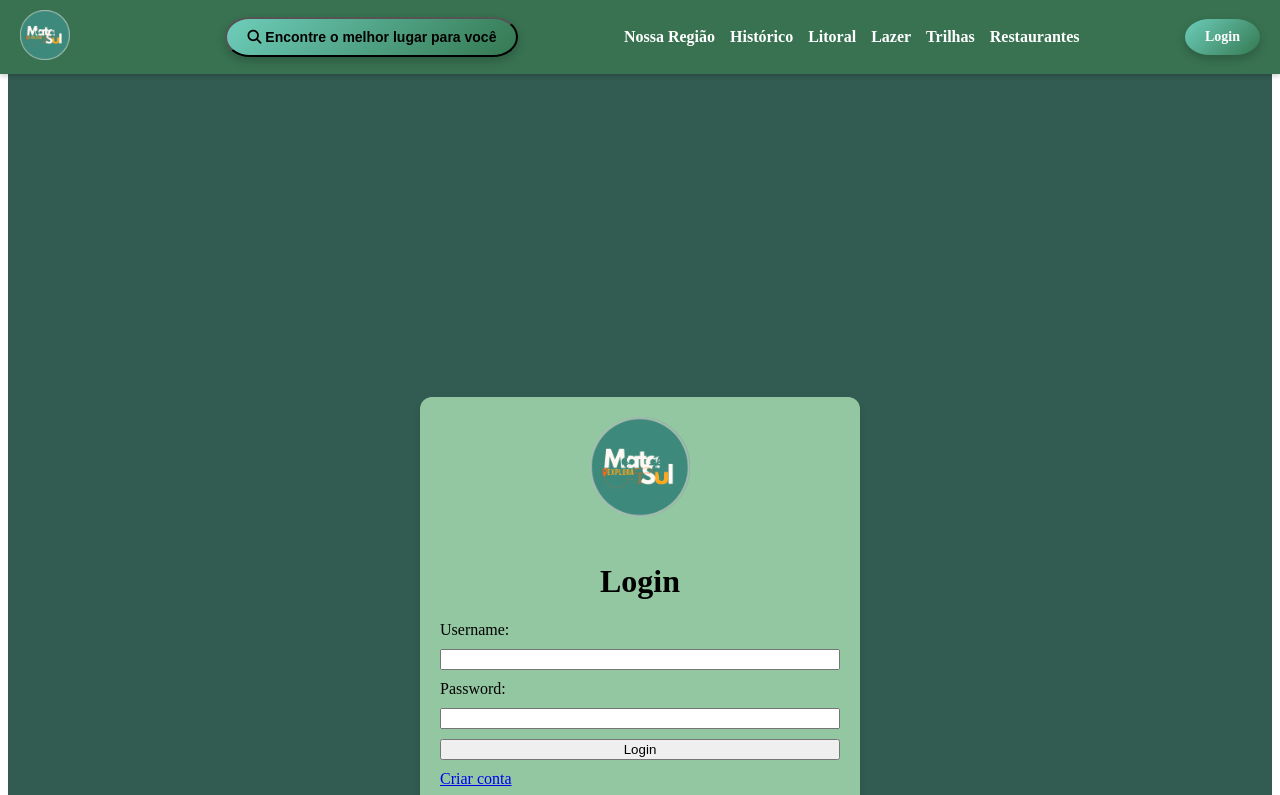
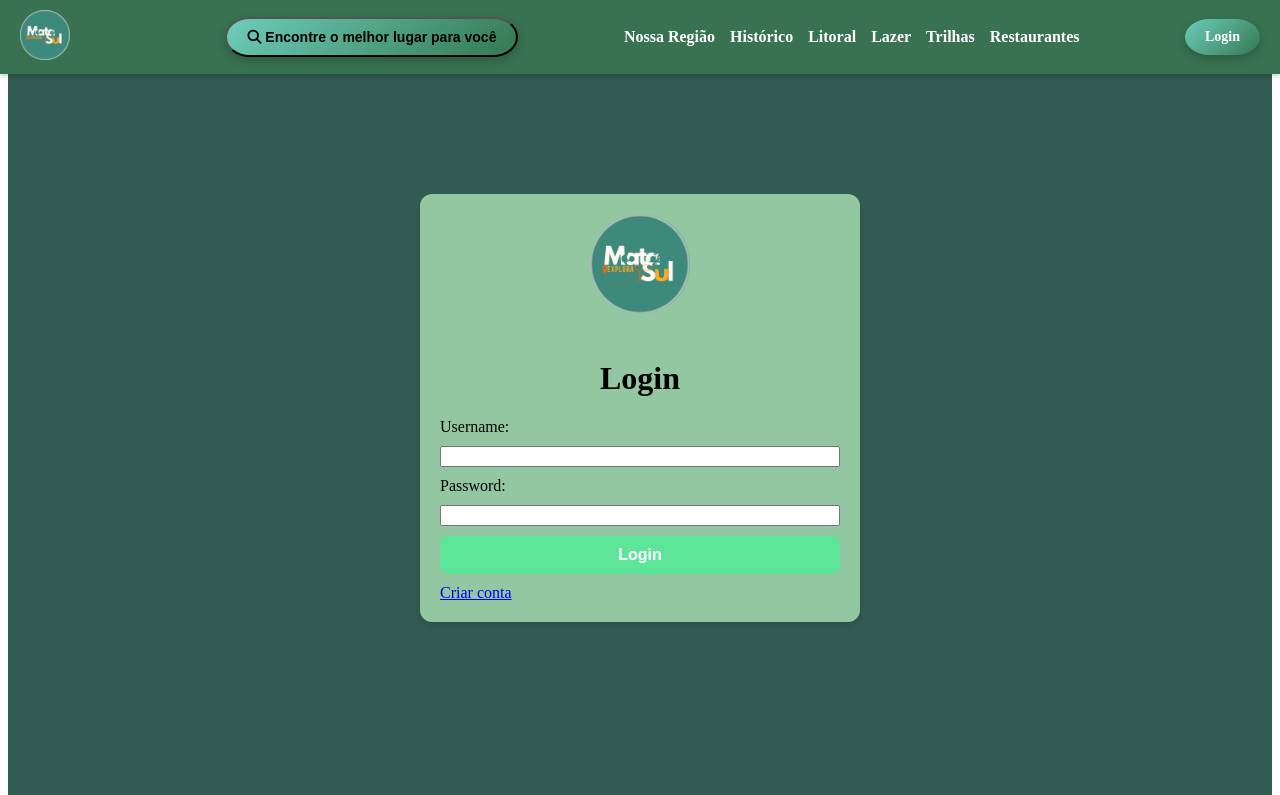
Before and after one commit to D4N1M4/ExploraMataSul, a Vue app: page /login in a window 1280 px wide. Shown: the top 795 px of the page. Built offline with nearby package versions, Linux system fonts and the light colour scheme.

Commit message:
estilizando botão e alterando para margin auto a pagina de login

```diff
--- a/src/views/Login.vue
+++ b/src/views/Login.vue
@@ -13,7 +13,7 @@
     <label for="password">Password:</label>
     <input id="password" v-model="password" type="password" required />
 
-    <button type="submit">Login</button>
+    <button type="submit" class="botao-login">Login</button>
     <router-link to="/register">Criar conta</router-link>
     </form>
 </div>
@@ -66,6 +66,7 @@ padding: 20px;
 width: 80%;
 max-width: 400px;
 box-shadow: 0 4px 6px rgba(0, 0, 0, 0.1);
+margin: auto;
 }
 
 .logo img {
@@ -79,4 +80,22 @@ flex-direction: column;
 gap: 10px;
 width: 100%;
 }
+.botao-login {
+background-color: #5de69a;
+color: #ffffff;
+font-size: 16px;
+font-weight: bold;
+padding: 10px;
+border: none;
+border-radius: 8px;
+cursor: pointer;
+transition: all 0.3s ease;
+}
+
+.botao-login:hover {
+background-color: #4bbf80;
+transform: scale(1.05);
+box-shadow: 0 4px 10px rgba(0, 0, 0, 0.2);
+}
+
 </style>
```
